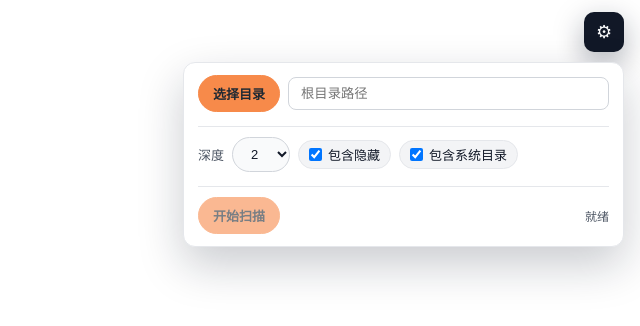
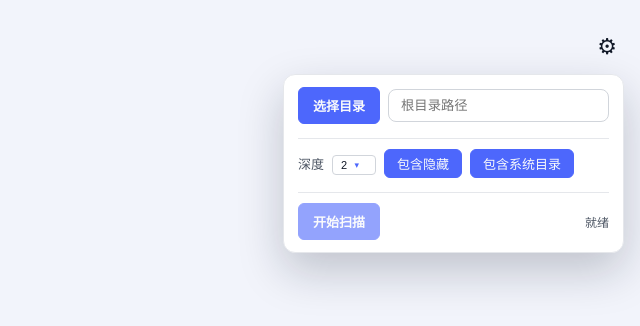
Before and after one commit to 3132988551/folder-galaxy, a React (Vite) app: page / in a window 1280 px wide. Both pictures are taken after a click on the button "图谱设置". Shown: the top 326 px of the page, without its empty margins (640-1280 px from the left). Built offline with nearby package versions, Linux system fonts and the light colour scheme.

Commit message:
style: 调整设置面板与主题背景

```diff
--- a/src/renderer/components/Controls.tsx
+++ b/src/renderer/components/Controls.tsx
@@ -33,6 +33,11 @@ const Controls: React.FC<Props> = ({
   progressText,
 }) => {
   const [open, setOpen] = React.useState(false);
+  const [depthOpen, setDepthOpen] = React.useState(false);
+
+  React.useEffect(() => {
+    if (!open) setDepthOpen(false);
+  }, [open]);
   return (
     <div className="toolbar">
       <button
@@ -63,28 +68,57 @@ const Controls: React.FC<Props> = ({
           </div>
           <div className="toolbar-panel-section">
             <span className="toolbar-label">深度</span>
-            <select value={depth} onChange={(e) => setDepth(Number(e.target.value))}>
-              <option value={1}>1</option>
-              <option value={2}>2</option>
-            </select>
+            <div className="depth-select-wrapper">
+              <button
+                type="button"
+                className="depth-select"
+                onClick={() => setDepthOpen((v) => !v)}
+              >
+                <span>{depth}</span>
+                <span className="depth-select-arrow">▾</span>
+              </button>
+              {depthOpen && (
+                <div className="depth-select-menu">
+                  {[1, 2].map((v) => (
+                    <button
+                      key={v}
+                      type="button"
+                      className={`depth-select-option${
+                        depth === v ? ' depth-select-option--active' : ''
+                      }`}
+                      onClick={() => {
+                        setDepth(v);
+                        setDepthOpen(false);
+                      }}
+                    >
+                      {v}
+                    </button>
+                  ))}
+                </div>
+              )}
+            </div>
 
-            <label className="toggle-chip">
-              <input
-                type="checkbox"
-                checked={includeHidden}
-                onChange={(e) => setIncludeHidden(e.target.checked)}
-              />
-              <span>包含隐藏</span>
-            </label>
+            <button
+              type="button"
+              className={`toggle-chip${includeHidden ? ' toggle-chip--active' : ''}`}
+              onClick={() => {
+                setDepthOpen(false);
+                setIncludeHidden(!includeHidden);
+              }}
+            >
+              包含隐藏
+            </button>
 
-            <label className="toggle-chip">
-              <input
-                type="checkbox"
-                checked={includeSystem}
-                onChange={(e) => setIncludeSystem(e.target.checked)}
-              />
-              <span>包含系统目录</span>
-            </label>
+            <button
+              type="button"
+              className={`toggle-chip${includeSystem ? ' toggle-chip--active' : ''}`}
+              onClick={() => {
+                setDepthOpen(false);
+                setIncludeSystem(!includeSystem);
+              }}
+            >
+              包含系统目录
+            </button>
           </div>
           <div className="toolbar-panel-section">
             <button
--- a/src/renderer/index.html
+++ b/src/renderer/index.html
@@ -3,7 +3,7 @@
   <head>
     <meta charset="UTF-8" />
     <meta name="viewport" content="width=device-width, initial-scale=1.0" />
-    <title>Folder Constellation</title>
+    <title>folder galaxy</title>
     <link rel="stylesheet" href="/styles.css" />
   </head>
   <body>
--- a/src/renderer/styles.css
+++ b/src/renderer/styles.css
@@ -13,7 +13,7 @@
 html, body, #root { height: 100%; }
 body {
   margin: 0;
-  background: #ffffff;
+  background: #F2F4FB;
   color: #111827;
   font-family: ui-sans-serif, system-ui, -apple-system, Segoe UI, Roboto, Ubuntu, Cantarell, Noto Sans, Arial, "Segoe UI Emoji";
   overflow: hidden;
@@ -24,7 +24,7 @@ body {
 }
 .toolbar {
   position: fixed;
-  top: 12px;
+  top: 30px;
   right: 16px;
   z-index: 30;
   background: transparent;
@@ -32,28 +32,27 @@ body {
   padding: 0;
 }
 .toolbar input[type="text"] {
-  width: 360px;
+  width: 260px;
   background: #ffffff;
   border: 1px solid #D1D5DB;
   color: #111827;
   border-radius: 8px;
   padding: 8px 12px;
 }
-.toolbar button,
-.toolbar select {
-  background: #F9FAFB;
-  color: #111827;
-  border: 1px solid #D1D5DB;
-  border-radius: 999px;
+.toolbar button:not(.toggle-chip):not(.depth-select):not(.depth-select-option):not(.toolbar-toggle-button) {
+  background: #4D67FC;
+  color: #F9FAFB;
+  border: 1px solid #4D67FC;
+  border-radius: 6px;
   padding: 8px 14px;
   cursor: pointer;
   box-shadow: none;
   font-size: 13px;
 }
 .toolbar button.primary-button {
-  background: var(--accent);
-  border-color: var(--accent);
-  color: #1F2933;
+  background: #4D67FC;
+  border-color: #4D67FC;
+  color: #F9FAFB;
   font-weight: 600;
 }
 .toolbar button.primary-button:disabled {
@@ -62,11 +61,60 @@ body {
 }
 .toolbar button.ghost-button {
   background: transparent;
-  border-color: #D1D5DB;
-  color: #374151;
+  border-color: #4D67FC;
+  color: #4D67FC;
 }
-.toolbar select {
-  min-width: 56px;
+.depth-select-wrapper {
+  position: relative;
+  display: inline-block;
+}
+.depth-select {
+  min-width: 44px;
+  padding: 3px 16px 3px 8px;
+  font-size: 11px;
+  border-radius: 4px;
+  border: 1px solid #D1D5DB;
+  background-color: #ffffff;
+  color: #111827;
+  cursor: pointer;
+  display: inline-flex;
+  align-items: center;
+  justify-content: space-between;
+  gap: 6px;
+}
+.depth-select-arrow {
+  font-size: 9px;
+  color: #4D67FC;
+}
+.depth-select-menu {
+  position: absolute;
+  top: calc(100% + 4px);
+  left: 0;
+  min-width: 100%;
+  background: #ffffff;
+  border-radius: 4px;
+  border: 1px solid #E5E7EB;
+  box-shadow: 0 4px 12px rgba(0, 0, 0, 0.12);
+  z-index: 40;
+  overflow: hidden;
+}
+.depth-select-option {
+  width: 100%;
+  padding: 3px 8px;
+  background: #ffffff;
+  border: none;
+  text-align: left;
+  font-size: 11px;
+  color: #111827;
+  cursor: pointer;
+}
+.depth-select-option:hover {
+  background: #F3F4F6;
+}
+.depth-select-option--active {
+  background: #E5E7EB;
+  color: #111827;
+  font-weight: 600;
 }
 .toolbar-label {
   color: var(--muted);
@@ -75,16 +123,21 @@ body {
 .toggle-chip {
   display: inline-flex;
   align-items: center;
+  justify-content: center;
   gap: 6px;
-  padding: 4px 10px;
-  border-radius: 999px;
-  background: #F3F4F6;
-  color: #111827;
-  border: 1px solid #E5E7EB;
+  padding: 4px 12px;
+  border-radius: 6px;
+  background: #ffffff;
+  color: #4D67FC;
+  border: 1px solid #4D67FC;
   font-size: 13px;
+  cursor: pointer;
+  transition: background-color 0.15s ease, color 0.15s ease, border-color 0.15s ease;
 }
-.toggle-chip input[type="checkbox"] {
-  margin: 0;
+.toggle-chip.toggle-chip--active {
+  background: #4D67FC;
+  color: #F9FAFB;
+  border-color: #4D67FC;
 }
 .toolbar .meta {
   color: var(--muted);
@@ -95,16 +148,17 @@ body {
   display: inline-flex;
   align-items: center;
   justify-content: center;
-  width: 40px;
-  height: 40px;
+  width: 34px;
+  height: 34px;
   padding: 0;
-  border-radius: 10px;
-  background: #111827;
-  color: #F9FAFB;
+  border-radius: 999px;
+  background: transparent;
+  color: #111827;
   border: none;
   cursor: pointer;
-  box-shadow: 0 10px 30px rgba(15,23,42,0.35);
-  font-size: 18px;
+  box-shadow: none;
+  font-size: 22px;
+  line-height: 1;
 }
 
 .toolbar-panel {
@@ -120,7 +174,7 @@ body {
   display: flex;
   flex-direction: column;
   gap: 10px;
-  min-width: 420px;
+  min-width: 300px;
 }
 .toolbar-panel-section {
   display: flex;
```
Also changed, not shown: package.json (+4 -3 lines), 3 other files (tests, documents, lock files or other folders).
